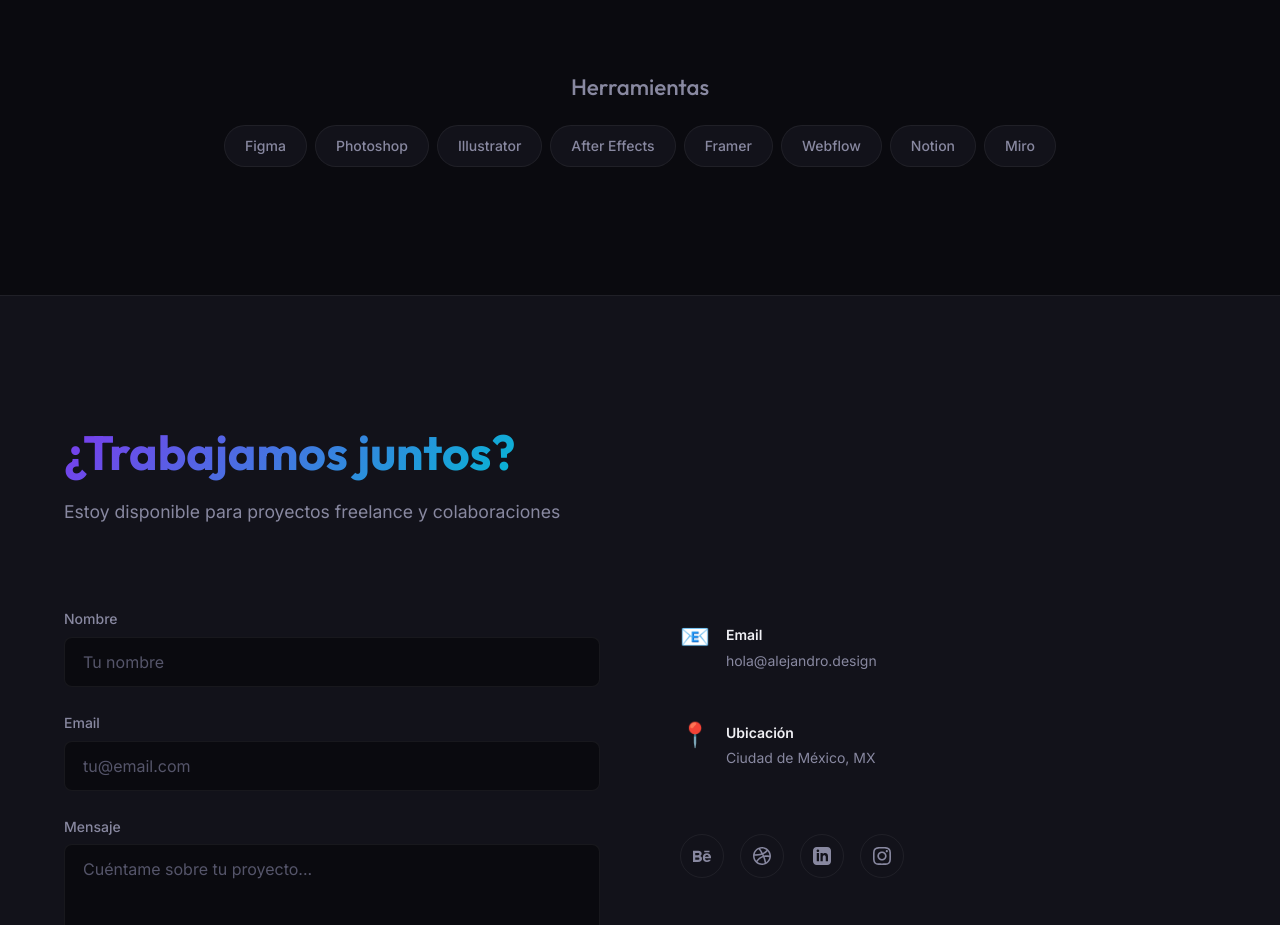
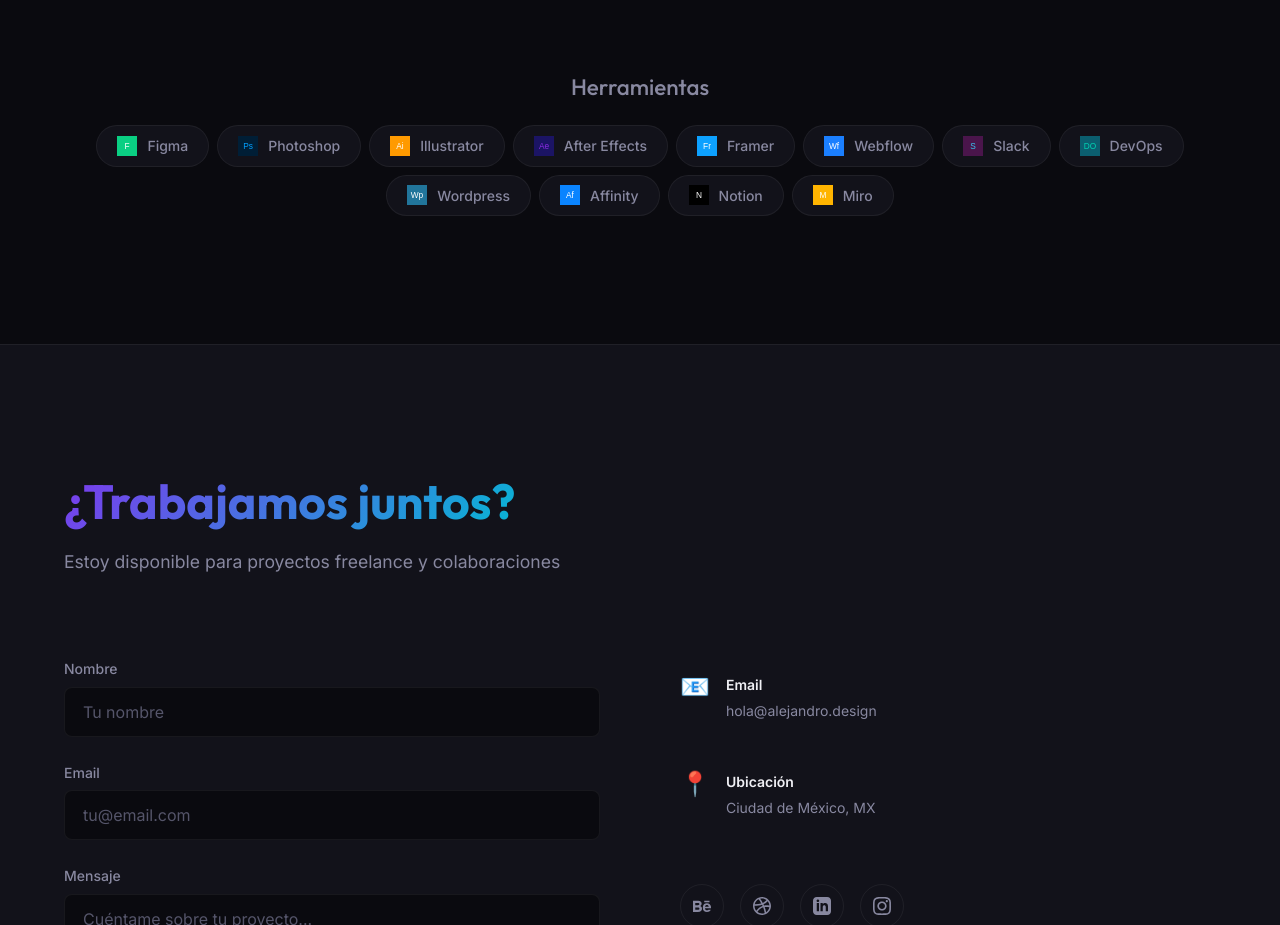
Before and after one commit to AlejandroCruzA4/acruz, a website: page index.html in a window 1280 px wide. Shown: the part 3560-4485 px from the top of the page. Drawn offline with Linux system fonts and the light colour scheme.

Commit message:
Add tool badges images, assets/tools folder, update skills tools list and styles

```diff
--- a/index.html
+++ b/index.html
@@ -1,6 +1,13 @@
 <!DOCTYPE html>
 <html lang="es">
 <head>
+  <!--
+    Archivo: index.html
+    Propósito: entrada principal del portafolio. Define la estructura HTML de la página,
+    incluye `style.css` y `script.js` y contiene las secciones editables desde Framer
+    (hero, about, projects, skills, contact). Para cambios desde MCP: leer/editar los
+    archivos listados (index.html, style.css, script.js).
+  -->
   <meta charset="UTF-8" />
   <meta name="viewport" content="width=device-width, initial-scale=1.0" />
   <title>Alejandro — Diseñador</title>
@@ -14,8 +21,8 @@
   <link rel="stylesheet" href="style.css" />
 </head>
 <body>
-
   <!-- ========== NAV ========== -->
+  <!-- Barra de navegación fija. Modifica enlaces y logo aquí. -->
   <nav class="nav" id="nav">
     <a href="#hero" class="nav__logo">A.</a>
     <button class="nav__toggle" id="navToggle" aria-label="Menú">
@@ -30,6 +37,8 @@
   </nav>
 
   <!-- ========== HERO ========== -->
+  <!-- Sección principal de entrada: título, rol, descripción y CTA. Ideal para pruebas A/B
+       o cambios visuales rápidos desde Framer (texto, tipografías, botones). -->
   <section class="hero" id="hero">
     <div class="hero__glow"></div>
     <div class="hero__content reveal">
@@ -48,6 +57,8 @@
   </section>
 
   <!-- ========== ABOUT ========== -->
+  <!-- Sección 'Sobre mí' con imagen y estadísticas. La imagen es un placeholder SVG;
+       puedes sustituir por un asset real. -->
   <section class="about section" id="about">
     <div class="container">
       <h2 class="section__title reveal">Sobre mí</h2>
@@ -85,6 +96,8 @@
   </section>
 
   <!-- ========== PROJECTS ========== -->
+  <!-- Grid de tarjetas de proyectos. Cada `article.project-card` puede enlazar a
+       una página interna o abrir modal. Modifica títulos, descripciones y tags. -->
   <section class="projects section" id="projects">
     <div class="container">
       <h2 class="section__title reveal">Proyectos</h2>
@@ -206,6 +219,8 @@
   </section>
 
   <!-- ========== SKILLS ========== -->
+  <!-- Rejilla de habilidades y herramientas. Ideal para actualizar iconos o textos
+       desde Framer o mediante edición directa. -->
   <section class="skills section" id="skills">
     <div class="container">
       <h2 class="section__title reveal">Skills</h2>
@@ -264,20 +279,26 @@
       <div class="skills__tools reveal">
         <h3 class="skills__tools-title">Herramientas</h3>
         <div class="skills__tools-list">
-          <span class="tool-badge">Figma</span>
-          <span class="tool-badge">Photoshop</span>
-          <span class="tool-badge">Illustrator</span>
-          <span class="tool-badge">After Effects</span>
-          <span class="tool-badge">Framer</span>
-          <span class="tool-badge">Webflow</span>
-          <span class="tool-badge">Notion</span>
-          <span class="tool-badge">Miro</span>
+          <span class="tool-badge"><img class="tool-badge__icon" src="assets/tools/figma.svg" alt="Figma">Figma</span>
+          <span class="tool-badge"><img class="tool-badge__icon" src="assets/tools/photoshop.svg" alt="Photoshop">Photoshop</span>
+          <span class="tool-badge"><img class="tool-badge__icon" src="assets/tools/illustrator.svg" alt="Illustrator">Illustrator</span>
+          <span class="tool-badge"><img class="tool-badge__icon" src="assets/tools/after-effects.svg" alt="After Effects">After Effects</span>
+          <span class="tool-badge"><img class="tool-badge__icon" src="assets/tools/framer.svg" alt="Framer">Framer</span>
+          <span class="tool-badge"><img class="tool-badge__icon" src="assets/tools/webflow.svg" alt="Webflow">Webflow</span>
+          <span class="tool-badge"><img class="tool-badge__icon" src="assets/tools/slack.svg" alt="Slack">Slack</span>
+          <span class="tool-badge"><img class="tool-badge__icon" src="assets/tools/devops.svg" alt="DevOps">DevOps</span>
+          <span class="tool-badge"><img class="tool-badge__icon" src="assets/tools/wordpress.svg" alt="Wordpress">Wordpress</span>
+          <span class="tool-badge"><img class="tool-badge__icon" src="assets/tools/affinity.svg" alt="Affinity">Affinity</span>
+          <span class="tool-badge"><img class="tool-badge__icon" src="assets/tools/notion.svg" alt="Notion">Notion</span>
+          <span class="tool-badge"><img class="tool-badge__icon" src="assets/tools/miro.svg" alt="Miro">Miro</span>
         </div>
       </div>
     </div>
   </section>
 
   <!-- ========== CONTACT ========== -->
+  <!-- Formulario de contacto (cliente). `script.js` gestiona el envío; si quieres que
+       guarde mensajes localmente, puedo añadir un endpoint en el MCP para recibirlos. -->
   <section class="contact section" id="contact">
     <div class="container">
       <h2 class="section__title reveal">¿Trabajamos juntos?</h2>
@@ -333,12 +354,16 @@
   </section>
 
   <!-- ========== FOOTER ========== -->
+  <!-- Pie de página simple. Actualiza el año o el texto aquí según necesites. -->
   <footer class="footer">
     <div class="container">
       <p>© 2026 Alejandro. Hecho con 💜</p>
     </div>
   </footer>
 
+  <!-- Script principal: interacciones (toggle nav, formulario, reveal effects). Para
+       desarrollo con Framer, puedes inyectar cambios en `script.js` o usar el MCP
+       para reemplazar fragmentos. -->
   <script src="script.js"></script>
 </body>
 </html>
--- a/style.css
+++ b/style.css
@@ -2,6 +2,16 @@
    DESIGN SYSTEM — Custom Properties
    ============================================ */
 :root {
+  /*
+    Archivo: style.css
+    Propósito: sistema de estilos principal del portafolio. Contiene variables CSS (colores,
+    tipografía, espaciados), reglas base, utilidades y estilos por secciones (nav, hero,
+    projects, contact, etc.).
+
+    Nota: mantener las variables en `:root` facilita personalizar temas desde Framer o desde
+    ediciones rápidas vía MCP. Las secciones están separadas y etiquetadas para localizar
+    fácilmente dónde aplicar cambios.
+  */
   /* Colors */
   --bg-primary: #0a0a0f;
   --bg-secondary: #12121a;
@@ -666,6 +676,22 @@ strong {
   transition: all var(--transition-fast);
 }
 
+/* Icon inside tool badge */
+.tool-badge__icon {
+  width: 20px;
+  height: 20px;
+  margin-right: 10px;
+  vertical-align: middle;
+  display: inline-block;
+  object-fit: contain;
+  filter: none; /* keep original icon colors */
+}
+
+.tool-badge {
+  display: inline-flex;
+  align-items: center;
+}
+
 .tool-badge:hover {
   border-color: var(--accent-1);
   color: var(--text-primary);
```
Also changed, not shown: assets/tools/affinity.svg (added), assets/tools/after-effects.svg (added), assets/tools/devops.svg (added), assets/tools/figma.svg (added), assets/tools/framer.svg (added), assets/tools/illustrator.svg (added), assets/tools/miro.svg (added), assets/tools/notion.svg (added), assets/tools/photoshop.svg (added), assets/tools/slack.svg (added), assets/tools/webflow.svg (added), assets/tools/wordpress.svg (added), 1 other file.
